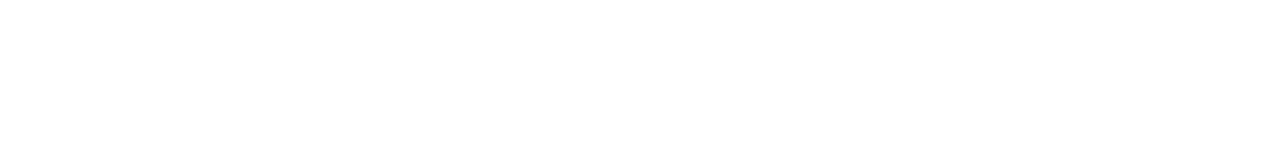
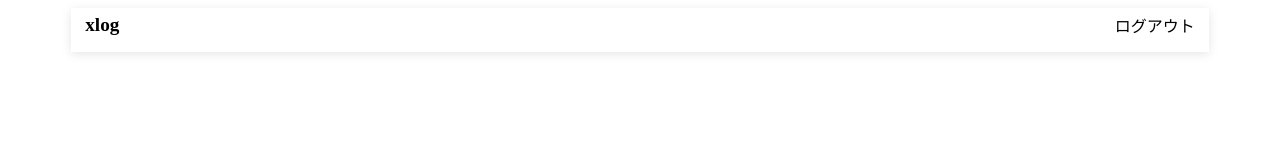
Before and after one commit to PickyPeople/xlog-FE, a Vue app: page /write in a window 1280 px wide. Before the commit this address had no page. Shown: the top 160 px of the page. Built offline with nearby package versions, Linux system fonts and the light colour scheme.

Commit message:
feat: tokendでログインの管理追加、記事の作成ページ追加

```diff
--- a/src/api/auth.js
+++ b/src/api/auth.js
@@ -1,18 +1,31 @@
-import axios from 'axios'
+import axios from 'axios';
 
-// API 기본 URL 설정
-const API_URL = 'http://localhost:3000/api'
+// API 요청에 토큰을 포함하는 인터셉터 추가
+axios.interceptors.request.use(
+  config => {
+    const token = localStorage.getItem('token');
+    if (token) {
+      config.headers.Authorization = `Bearer ${token}`;
+    }
+    return config;
+  },
+  error => {
+    return Promise.reject(error);
+  }
+);
 
 export const authApi = {
-  // 로그인 요청
-  login(email, password) {
-    return axios.post(`${API_URL}/login`, {
-      email: email,
-      password: password
-    })
+  login: (email, password) => {
+    return axios.post('http://localhost:3000/api/login', { email, password });
   },
 
-  logout() {
-    return axios.post(`${API_URL}/logout`)
+  logout: () => {
+    localStorage.removeItem('token');  // 로그아웃 시 토큰 삭제
+    return axios.post('http://localhost:3000/api/logout');
+  },
+
+  // 현재 로그인된 사용자 정보 확인
+  me: () => {
+    return axios.get('http://localhost:3000/api/me');
   }
-}
+};
--- a/src/components/AppHeader/AppHeader.vue
+++ b/src/components/AppHeader/AppHeader.vue
@@ -12,7 +12,7 @@
           </li>
         </ul>
         <div class="button-group">
-          <button v-if="isLoggedIn" class="new-post">새글 작성</button>
+          <button v-if="isLoggedIn" @click="navigateWrite" class="new-post">새글 작성</button>
           <button
             class="login"
             @click="handleLoginClick"
--- a/src/components/AppHeader/AppHeaderScript.js
+++ b/src/components/AppHeader/AppHeaderScript.js
@@ -17,6 +17,10 @@ export default {
       router.push('/');
     };
 
+    const navigateWrite = () => {
+      router.push('/write');
+    }
+
     const handleLoginClick = () => {
       if (props.isLoggedIn) {
         emit('logout');
@@ -27,6 +31,7 @@ export default {
 
     return {
       navigateHome,
+      navigateWrite,
       handleLoginClick
     };
   }
--- a/src/components/LoginModal/LoginModal.js
+++ b/src/components/LoginModal/LoginModal.js
@@ -5,36 +5,34 @@ export default {
   props: {
     isOpen: {
       type: Boolean,
-      required: true,
-      default: false,
+      required: true
     }
   },
   emits: ['close-login', 'login-success'],
-  setup(props, { emit }) { //props는 LoginModal.vue에서 받기 위해 작성해 둔 것
+  setup(props, { emit }) {
     const email = ref('');
     const password = ref('');
     const error = ref('');
     const correct = ref(true);
 
     const handleLogin = async() => {
-      try{
+      try {
         const res = await authApi.login(email.value, password.value);
-        if(res.data.status == 'success') {
-          console.log('로그인 성공, 이벤트 발생 전'); // 추가
+        if(res.data.status === 'success') {
+          localStorage.setItem('token', res.data.token);
+
           emit('login-success');
           emit('close-login');
-          console.log('로그인 성공, 이벤트 발생 후'); // 추가
+          email.value = '';
+          password.value = '';
+          error.value = '';
+          correct.value = true;
         }
       } catch(err) {
-        console.error("Login error:", err);
+        console.error("error", err);
         error.value = 'failed login'
         correct.value = false;
       }
-    }
-
-
-    const handleOverlayClick = () => {
-      emit('close-login');
     }
 
     return {
@@ -42,8 +40,7 @@ export default {
       password,
       error,
       correct,
-      handleLogin,
-      handleOverlayClick
+      handleLogin
     }
   }
 }
--- a/src/router/index.js
+++ b/src/router/index.js
@@ -1,9 +1,11 @@
 import { createRouter, createWebHistory } from 'vue-router';
 import HomeView from '../views/Home/HomeView.vue';
+import WriteView from '../views/Write/WriteView.vue';
 
 const routes = [
   { path: '/', redirect: '/home' },
   { path: '/home', component: HomeView },
+  { path: '/write', component: WriteView }
 ];
 
 const router = createRouter({
--- a/src/views/Home/HomeView.js
+++ b/src/views/Home/HomeView.js
@@ -1,4 +1,4 @@
-import { ref } from 'vue';
+import { ref, onMounted } from 'vue';
 import AppHeader from '../../components/AppHeader/AppHeader.vue';
 import LoginModal from '../../components/LoginModal/LoginModal.vue';
 import { authApi } from '@/api/auth';
@@ -93,6 +93,28 @@ export default {
     const isLoginModalOpen = ref(false);
     const isLoggedIn = ref(false);
 
+     // 로그인 상태 확인 함수
+     const checkAuth = async () => {
+      try {
+        // localStorage에서 토큰 확인
+        const token = localStorage.getItem('token');
+        if (token) {
+          const res = await authApi.me();
+          if (res.data.status === 'success') {
+            isLoggedIn.value = true;
+          }
+        }
+      } catch (error) {
+        console.error('인증 확인 실패:', error);
+        localStorage.removeItem('token');
+        isLoggedIn.value = false;
+      }
+    };
+
+    onMounted(() => {
+      checkAuth();
+    });
+
     const handleLoginSuccess = () => {
       console.log('이전 로그인 상태:', isLoggedIn.value); // 추가
       isLoggedIn.value = true;
--- /dev/null
+++ b/src/views/Write/WriteView.css
@@ -0,0 +1,30 @@
+* {
+  margin: 0;
+  padding: 0;
+  box-sizing: border-box;
+}
+
+header {
+  height: 44px;
+}
+
+.inner {
+  width: 90%;
+  height: 100%;
+  margin: 0 auto;
+  padding: 0 4px;
+  position: relative;
+  box-shadow: 0px 2px 10px rgba(0, 0, 0, 0.1);
+}
+
+.user {
+  display: flex;
+  flex-direction: row;
+  align-items: center;
+  padding: 5px 10px;
+}
+
+h1 {
+  flex-grow: 1;
+  font-size: 1.2em;
+}
--- /dev/null
+++ b/src/views/Write/WriteView.js
@@ -0,0 +1,16 @@
+import { useRouter } from "vue-router"
+
+export default {
+  name: 'WriteView',
+  setup() {
+    const router = useRouter();
+
+    const navigateHome = () => {
+      router.push('/');
+    }
+
+    return {
+      navigateHome
+    }
+  }
+}
--- /dev/null
+++ b/src/views/Write/WriteView.vue
@@ -0,0 +1,15 @@
+<template>
+  <header>
+    <div class="inner">
+      <div class="user">
+        <h1 class="logo" @click="navigateHome">xlog</h1>
+        <div class="userIcon">ログアウト</div>
+      </div>
+    </div>
+  </header>
+</template>
+
+<script src="./WriteView.js">
+</script>
+
+<style src="./WriteView.css" scoped></style>
```
